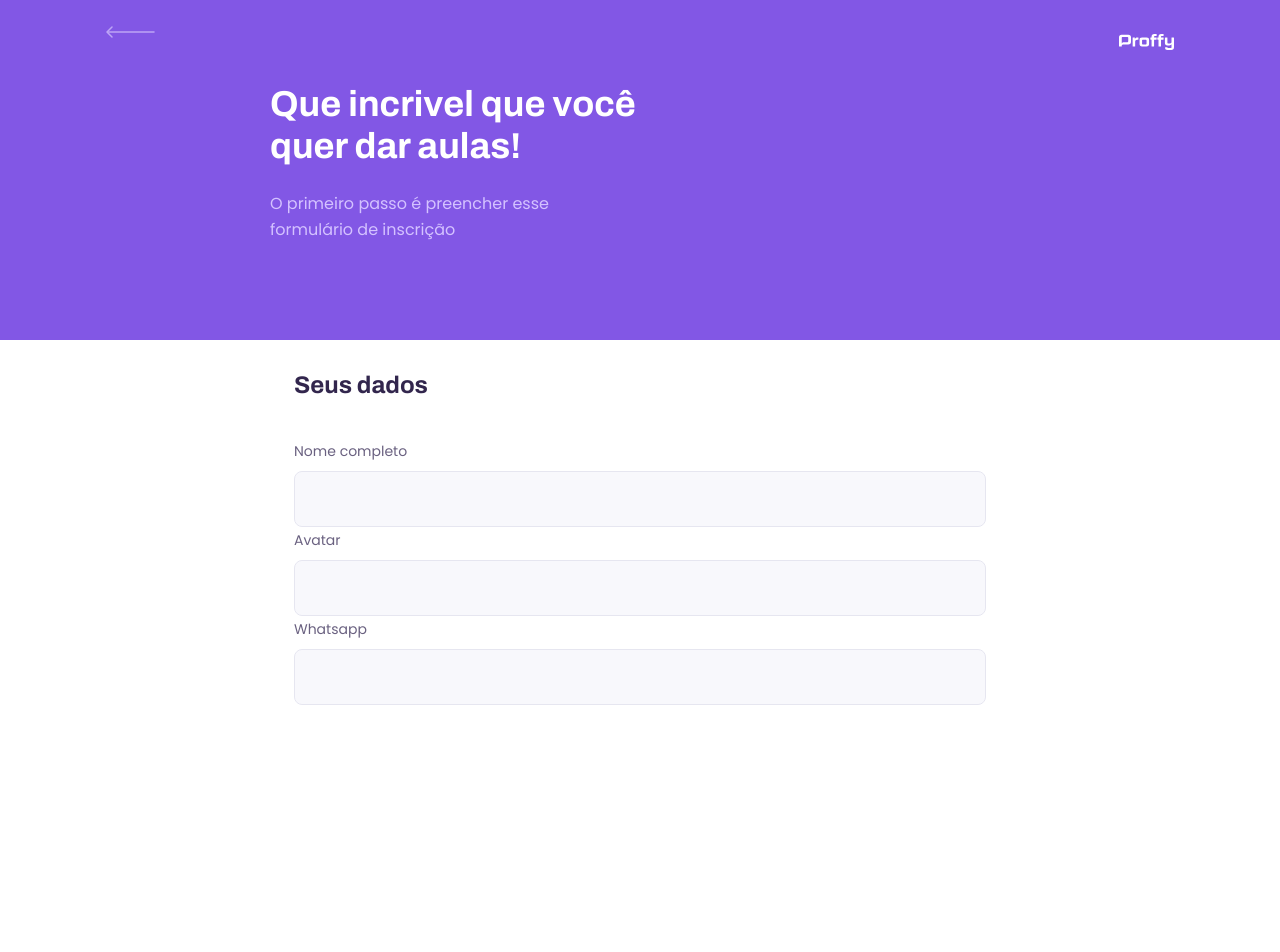
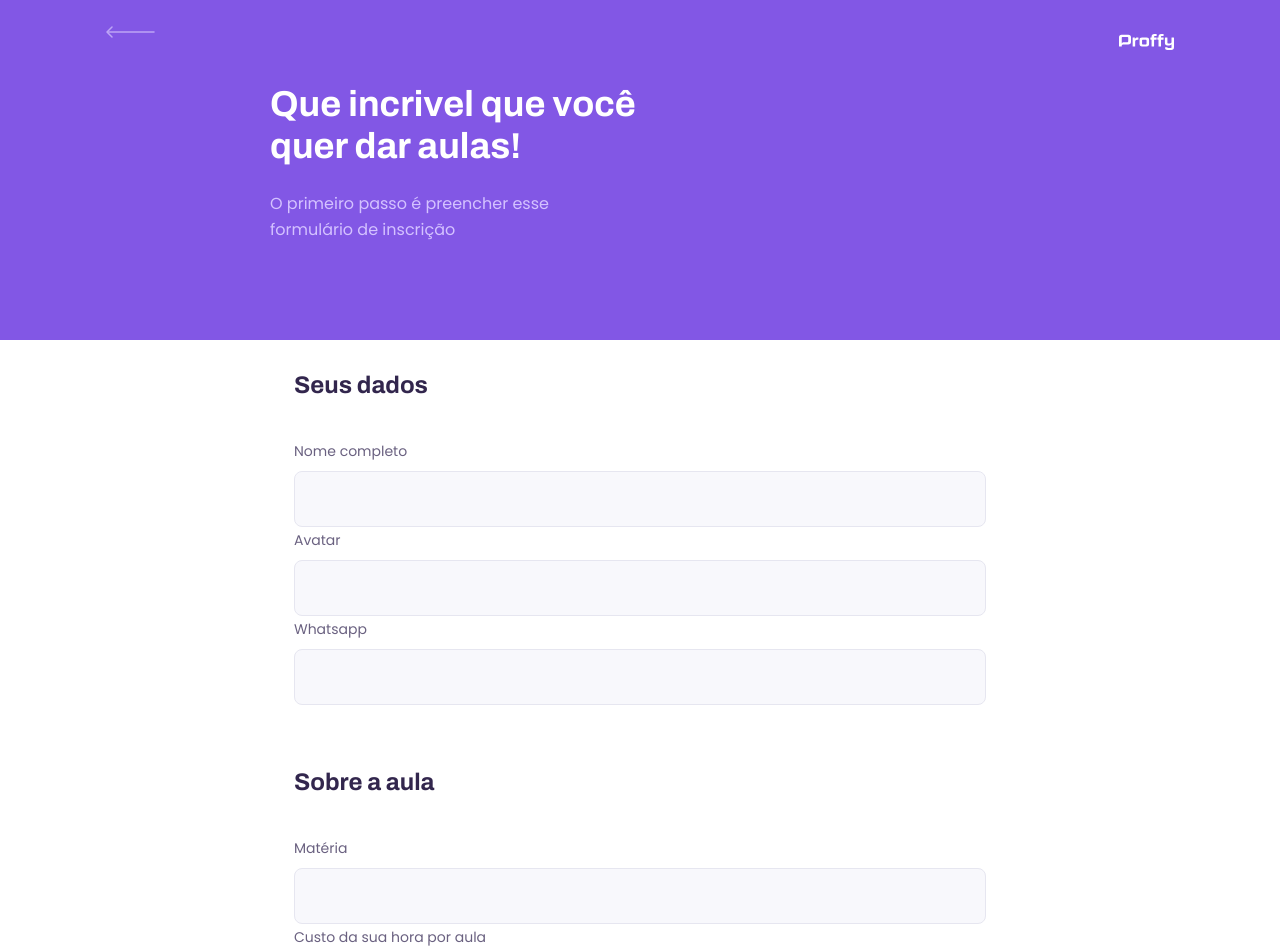
Before and after one commit to Eduardo-SO/Proffy, a React (Create React App) app in the folder web/: page /give-classes in a window 1280 px wide. Shown: the top 952 px of the page. Before the commit the page ends 800 px from the top, so only its background shows below. Built offline with nearby package versions, Linux system fonts and the light colour scheme.

Commit message:
Add about class fieldset

```diff
--- a/web/src/pages/TeacherForm/index.tsx
+++ b/web/src/pages/TeacherForm/index.tsx
@@ -23,6 +23,12 @@ const TeacherForm: React.FC = () => {
           <Input name="avatar" label="Avatar" type="text" />
           <Input name="whatsapp" label="Whatsapp" type="text" />
         </fieldset>
+
+        <fieldset>
+          <legend>Sobre a aula</legend>
+          <Input name="subject" label="Matéria" type="text" />
+          <Input name="cost" label="Custo da sua hora por aula" type="text" />
+        </fieldset>
       </Content>
     </Container>
   );
```
